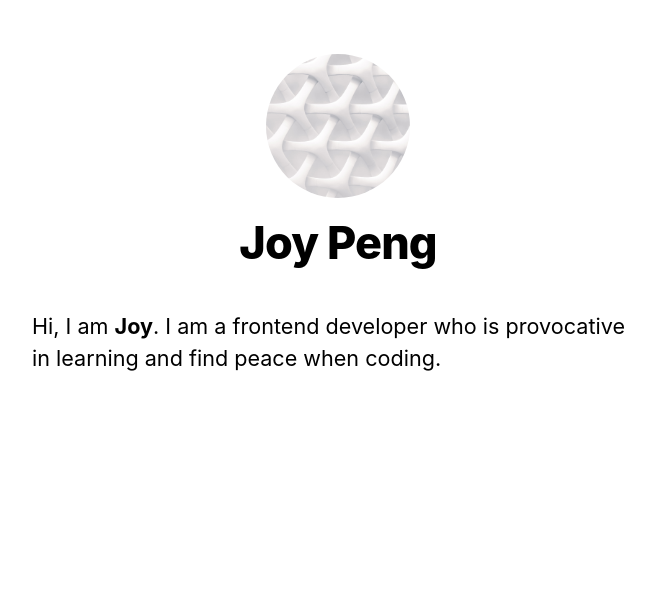
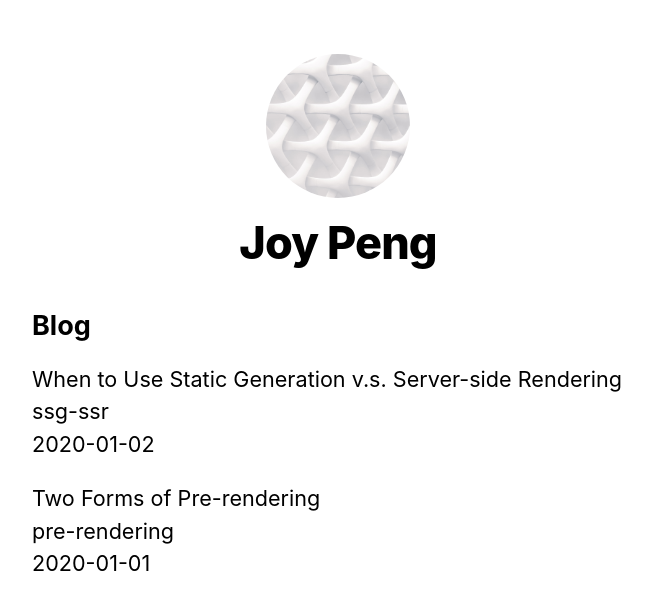
Before and after one commit to Codefreyy/nextjs-blog-app, a Next.js app: page / in a window 1280 px wide. Shown: the top 610 px of the page, without its empty margins (302-957 px from the left). Built offline with nearby package versions, Linux system fonts and the light colour scheme.

Commit message:
feat: set dynamic routes

```diff
--- /dev/null
+++ b/lib/post.js
@@ -0,0 +1,66 @@
+import fs from "fs";
+import path from "path";
+import matter from "gray-matter";
+import { remark } from "remark";
+import html from "remark-html";
+
+const postsDirectory = path.join(process.cwd(), "posts");
+
+export function getSortedPostsData() {
+  // Get file names under /posts
+  const fileNames = fs.readdirSync(postsDirectory);
+  console.log("postDirectory", postsDirectory);
+  console.log("fileNames", fileNames);
+
+  const allPostsData = fileNames.map((fileName) => {
+    // Remove ".md" from file name to get id
+    const id = fileName.replace(/\.md$/, "");
+
+    // Read markdown file as string
+    const fullPath = path.join(postsDirectory, fileName);
+    const fileContents = fs.readFileSync(fullPath, "utf8");
+
+    // Use gray-matter to parse the post metadata section
+    const matterResult = matter(fileContents);
+
+    // Combine the data with the id
+    return {
+      id,
+      ...matterResult.data,
+    };
+  });
+  // Sort posts by date
+  return allPostsData.sort((a, b) => {
+    if (a.date < b.date) {
+      return 1;
+    } else {
+      return -1;
+    }
+  });
+}
+
+export function getAllPostIds() {
+  const fileNames = fs.readdirSync(postsDirectory);
+  return fileNames.map((fileName) => {
+    return {
+      params: {
+        id: fileName.replace(/\.md$/, ""),
+      },
+    };
+  });
+}
+
+export async function getPostData(id) {
+  const fullPath = path.join(postsDirectory, `${id}.md`);
+  const fileContents = fs.readFileSync(fullPath, "utf8");
+  const matterResult = matter(fileContents);
+  const processedContent = await remark()
+    .use(html)
+    .process(matterResult.content);
+  const contentHtml = processedContent.toString();
+  return {
+    id,
+    contentHtml,
+    ...matterResult.data,
+  };
+}
--- a/package.json
+++ b/package.json
@@ -6,8 +6,12 @@
     "start": "next start"
   },
   "dependencies": {
+    "date-fns": "^2.30.0",
+    "gray-matter": "^4.0.3",
     "next": "latest",
     "react": "18.2.0",
-    "react-dom": "18.2.0"
+    "react-dom": "18.2.0",
+    "remark": "^14.0.3",
+    "remark-html": "^15.0.2"
   }
 }
--- a/pages/index.js
+++ b/pages/index.js
@@ -1,18 +1,36 @@
 import Head from "next/head";
 import utilStyles from "../styles/utils.module.css";
 import Layout, { siteTitle } from "../components/layout";
+import { getSortedPostsData } from "../lib/post";
 
-export default function Home() {
+export async function getStaticProps() {
+  const allPostsData = getSortedPostsData();
+  return {
+    props: {
+      allPostsData,
+    },
+  };
+}
+
+export default function Home({ allPostsData }) {
   return (
     <Layout home>
       <Head>
         <title>{siteTitle}</title>
       </Head>
-      <section className={utilStyles.headingMd}>
-        <p>
-          Hi, I am <b>Joy</b>. I am a frontend developer who is provocative in
-          learning and find peace when coding.{" "}
-        </p>
+      <section className={`${utilStyles.headingMd} ${utilStyles.padding1px}`}>
+        <h2 className={utilStyles.headingLg}>Blog</h2>
+        <ul className={utilStyles.list}>
+          {allPostsData.map(({ id, date, title }) => (
+            <li className={utilStyles.listItem} key={id}>
+              {title}
+              <br />
+              {id}
+              <br />
+              {date}
+            </li>
+          ))}
+        </ul>
       </section>
     </Layout>
   );
--- /dev/null
+++ b/posts/pre-rendering.md
@@ -0,0 +1,11 @@
+---
+title: "Two Forms of Pre-rendering"
+date: "2020-01-01"
+---
+
+Next.js has two forms of pre-rendering: **Static Generation** and **Server-side Rendering**. The difference is in **when** it generates the HTML for a page.
+
+- **Static Generation** is the pre-rendering method that generates the HTML at **build time**. The pre-rendered HTML is then _reused_ on each request.
+- **Server-side Rendering** is the pre-rendering method that generates the HTML on **each request**.
+
+Importantly, Next.js lets you **choose** which pre-rendering form to use for each page. You can create a "hybrid" Next.js app by using Static Generation for most pages and using Server-side Rendering for others.
--- /dev/null
+++ b/posts/ssg-ssr.md
@@ -0,0 +1,19 @@
+---
+title: "When to Use Static Generation v.s. Server-side Rendering"
+date: "2020-01-02"
+---
+
+We recommend using **Static Generation** (with and without data) whenever possible because your page can be built once and served by CDN, which makes it much faster than having a server render the page on every request.
+
+You can use Static Generation for many types of pages, including:
+
+- Marketing pages
+- Blog posts
+- E-commerce product listings
+- Help and documentation
+
+You should ask yourself: "Can I pre-render this page **ahead** of a user's request?" If the answer is yes, then you should choose Static Generation.
+
+On the other hand, Static Generation is **not** a good idea if you cannot pre-render a page ahead of a user's request. Maybe your page shows frequently updated data, and the page content changes on every request.
+
+In that case, you can use **Server-Side Rendering**. It will be slower, but the pre-rendered page will always be up-to-date. Or you can skip pre-rendering and use client-side JavaScript to populate data.
```
Also changed, not shown: pages/posts/[id].js (added, +38 -0 lines), pages/posts/first-post.js (deleted, +0 -21 lines), 1 other file (tests, documents, lock files or other folders).
